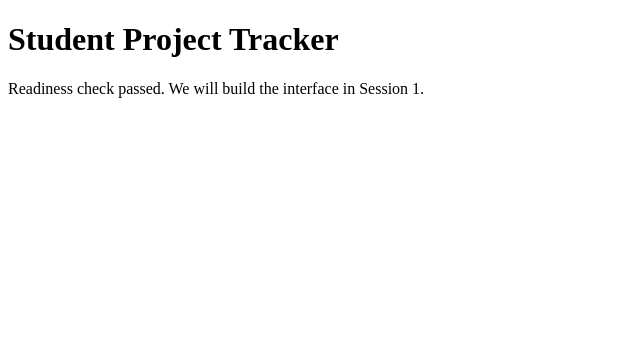
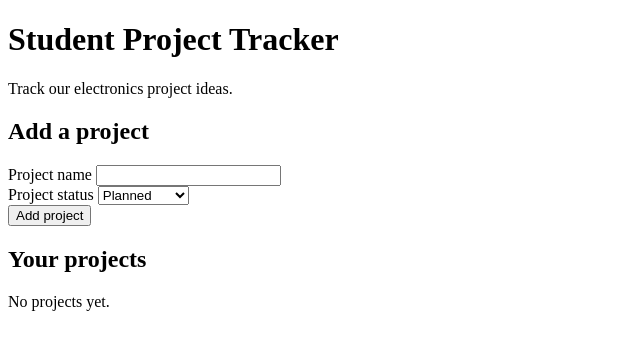
Before and after one commit to deepamalagond/student-project-tracker, a website: page public/index.html in a window 1280 px wide. Shown: the whole page, without its empty margins (0-640 px from the left). Drawn offline with Linux system fonts and the light colour scheme.

Commit message:
Describe tracker and inspect HTML

```diff
--- a/public/index.html
+++ b/public/index.html
@@ -1,5 +1,56 @@
+
 <!doctype html>
 <html lang="en">
-<head><meta charset="UTF-8"><meta name="viewport" content="width=device-width, initial-scale=1"><title>Workshop readiness</title></head>
-<body><main><h1>Student Project Tracker</h1><p>Readiness check passed. We will build the interface in Session 1.</p></main></body>
+<head>
+  <meta charset="UTF-8">
+  <meta name="viewport" content="width=device-width, initial-scale=1">
+  <title>Student Project Tracker</title>
+  <link rel="stylesheet" href="style.css">
+  <script src="script.js" defer></script>
+</head>
+<body>
+  <main>
+    <header>
+      <h1>Student Project Tracker</h1>
+      <p>Track our electronics project ideas.</p>
+    </header>
+
+    <section aria-labelledby="form-title">
+      <h2 id="form-title">Add a project</h2>
+
+      <form id="project-form">
+        <div>
+          <label for="name">Project name</label>
+          <input
+            type="text"
+            id="name"
+            name="name"
+            required
+            maxlength="80"
+          >
+        </div>
+
+        <div>
+          <label for="status">Project status</label>
+          <select id="status" name="status">
+            <option value="Planned">Planned</option>
+            <option value="In Progress">In Progress</option>
+            <option value="Completed">Completed</option>
+          </select>
+        </div>
+
+        <button id="save-button" type="submit">Add project</button>
+        <button id="cancel-button" type="button" hidden>Cancel</button>
+      </form>
+
+      <p id="message" role="status" aria-live="polite"></p>
+    </section>
+
+    <section aria-labelledby="list-title">
+      <h2 id="list-title">Your projects</h2>
+      <p id="empty-state">No projects yet.</p>
+      <ul id="project-list"></ul>
+    </section>
+  </main>
+</body>
 </html>
```
